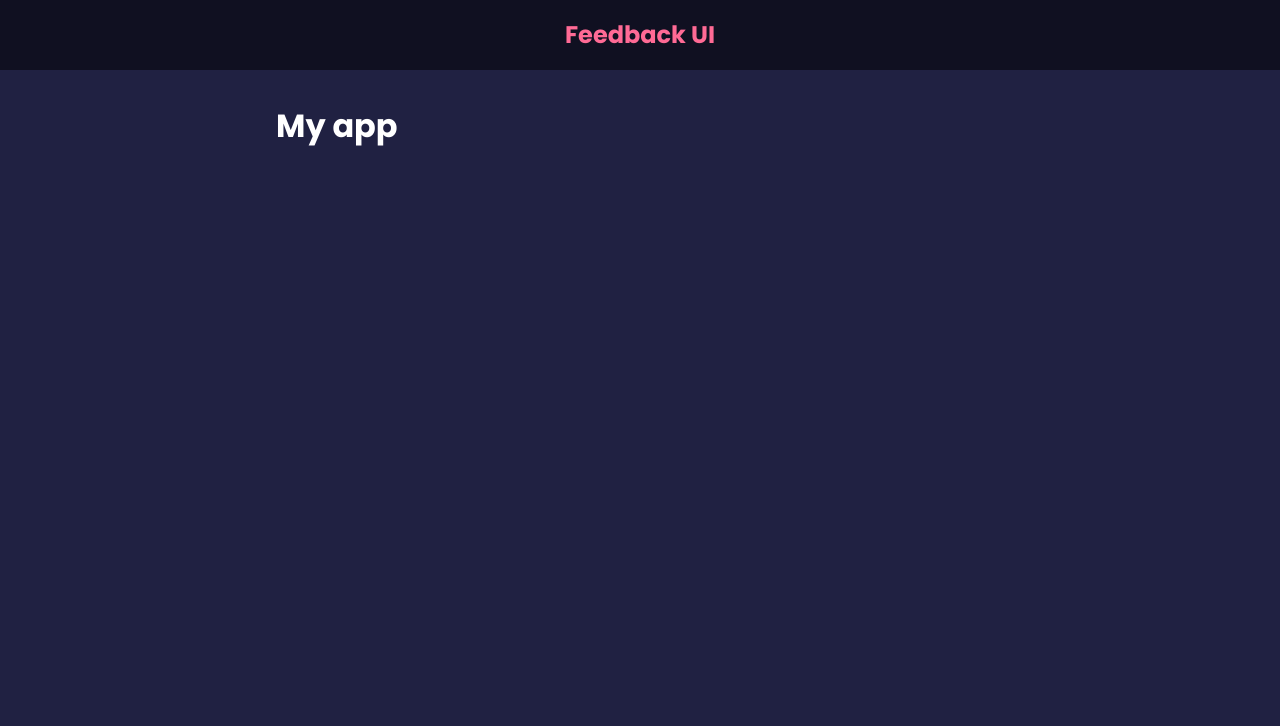
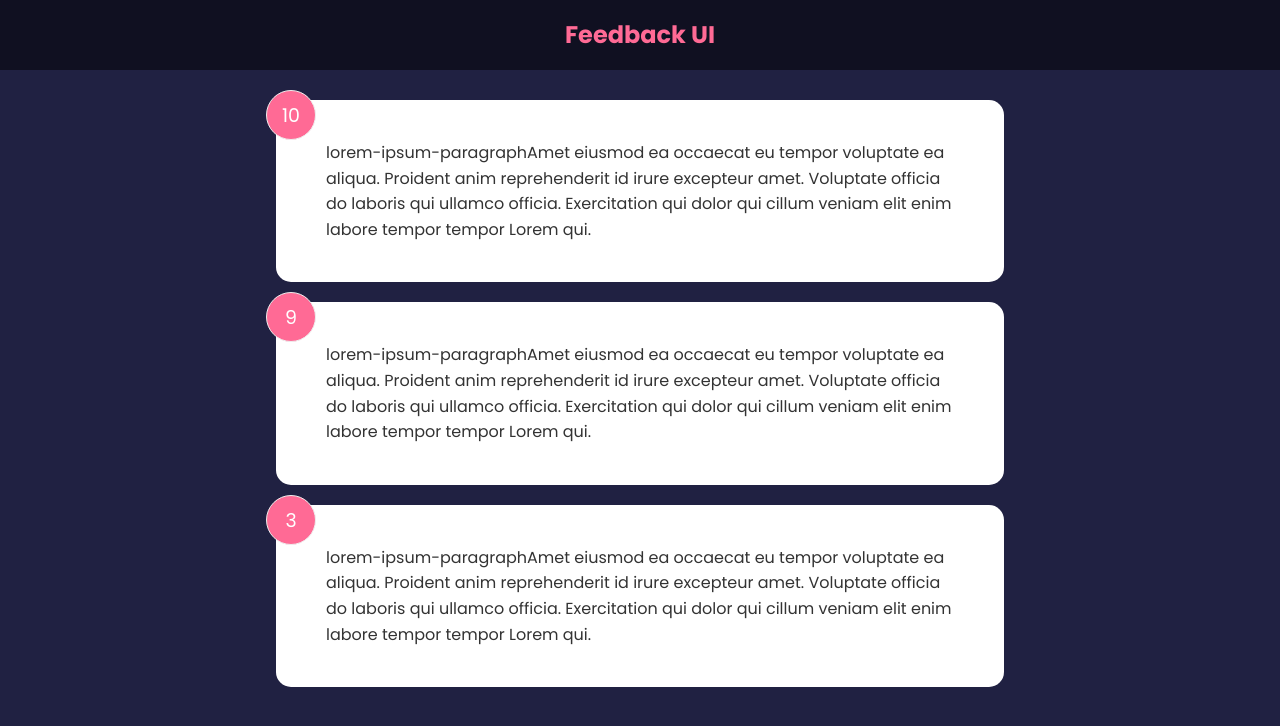
Before and after one commit to RafaelBispoSantos/aplicativo-de-feedback, a React (Create React App) app: page / in a window 1280 px wide. Shown: the top 726 px of the page. Built offline with nearby package versions, Linux system fonts and the light colour scheme.

Commit message:
create components FeedbackItem, FeedbackList e FeedbackData

```diff
--- a/src/App.js
+++ b/src/App.js
@@ -1,10 +1,16 @@
+import {useState} from 'react'
 import Header from "./componets/Header";
+
+import FeedbackList from './componets/FeedbackList';
+import FeedbackData from "./data/FeedbackData"
 function App() {
+  const [feedback, setFeedback] = useState(FeedbackData)
   return (
     <>
       <Header/>
       <div className="container">
-        <h1>My app</h1>
+      <FeedbackList feedback={feedback}/>
+
       </div>
     </>
   );
--- /dev/null
+++ b/src/componets/FeedbackItem.jsx
@@ -0,0 +1,15 @@
+import { useState } from 'react'
+function FeedbackItem({item}) {
+
+
+
+  return (
+    <div className="card">
+        <div className="num-display">{item.reting}</div>
+        <div className="text-display">{item.text}</div>
+
+    </div>
+  )
+}
+
+export default FeedbackItem
--- /dev/null
+++ b/src/componets/FeedbackList.jsx
@@ -0,0 +1,15 @@
+import FeedbackItem from './FeedbackItem'
+function FeedbackList({feedback}) {
+   if(!feedback || feedback.length === 0) {
+    return <p>No Feedback Yet</p>
+   }
+  return (
+    <div className="feedback-list">
+        {feedback.map((item) =>(
+           <FeedbackItem key={item.id} item={item}/>
+        ))}
+    </div>
+  )
+}
+
+export default FeedbackList
--- /dev/null
+++ b/src/data/FeedbackData.js
@@ -0,0 +1,22 @@
+const FeedbackData = [
+    {
+        id: 1,
+        reting: 10,
+        text: 'lorem-ipsum-paragraphAmet eiusmod ea occaecat eu tempor voluptate ea aliqua. Proident anim reprehenderit id irure excepteur amet. Voluptate officia do laboris qui ullamco officia. Exercitation qui dolor qui cillum veniam elit enim labore tempor tempor Lorem qui.'
+
+      },
+      {
+        id: 2,
+        reting: 9,
+        text: 'lorem-ipsum-paragraphAmet eiusmod ea occaecat eu tempor voluptate ea aliqua. Proident anim reprehenderit id irure excepteur amet. Voluptate officia do laboris qui ullamco officia. Exercitation qui dolor qui cillum veniam elit enim labore tempor tempor Lorem qui.'
+
+      },
+      {
+        id: 3,
+        reting: 3,
+        text: 'lorem-ipsum-paragraphAmet eiusmod ea occaecat eu tempor voluptate ea aliqua. Proident anim reprehenderit id irure excepteur amet. Voluptate officia do laboris qui ullamco officia. Exercitation qui dolor qui cillum veniam elit enim labore tempor tempor Lorem qui.'
+
+      }
+]
+
+export default FeedbackData
```
